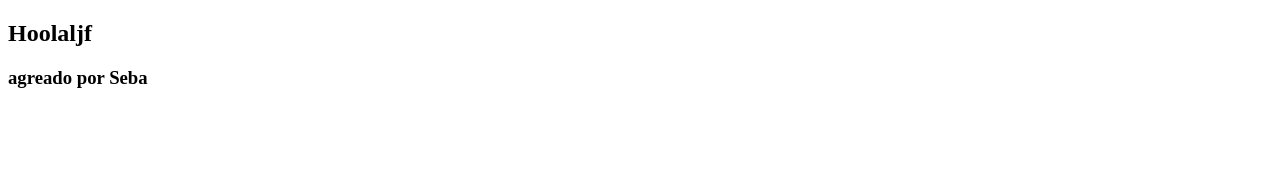
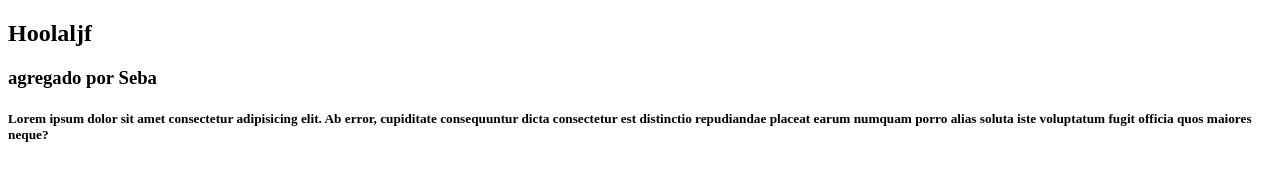
Before and after one commit to TomCom2425/Prueba1, a plain HTML site: page Index.html in a window 1280 px wide. Drawn offline with Linux system fonts and the light colour scheme.

Commit message:
cambios "se agrego un parrafo"

```diff
--- a/Index.html
+++ b/Index.html
@@ -7,6 +7,7 @@
 </head>
 <body>
     <h2>Hoolaljf</h2>
-    <h3>agreado por Seba</h3>
+    <h3>agregado por Seba</h3>
+   <h5>Lorem ipsum dolor sit amet consectetur adipisicing elit. Ab error, cupiditate consequuntur dicta consectetur est distinctio repudiandae placeat earum numquam porro alias soluta iste voluptatum fugit officia quos maiores neque?</h5>
 </body>
 </html>
```
